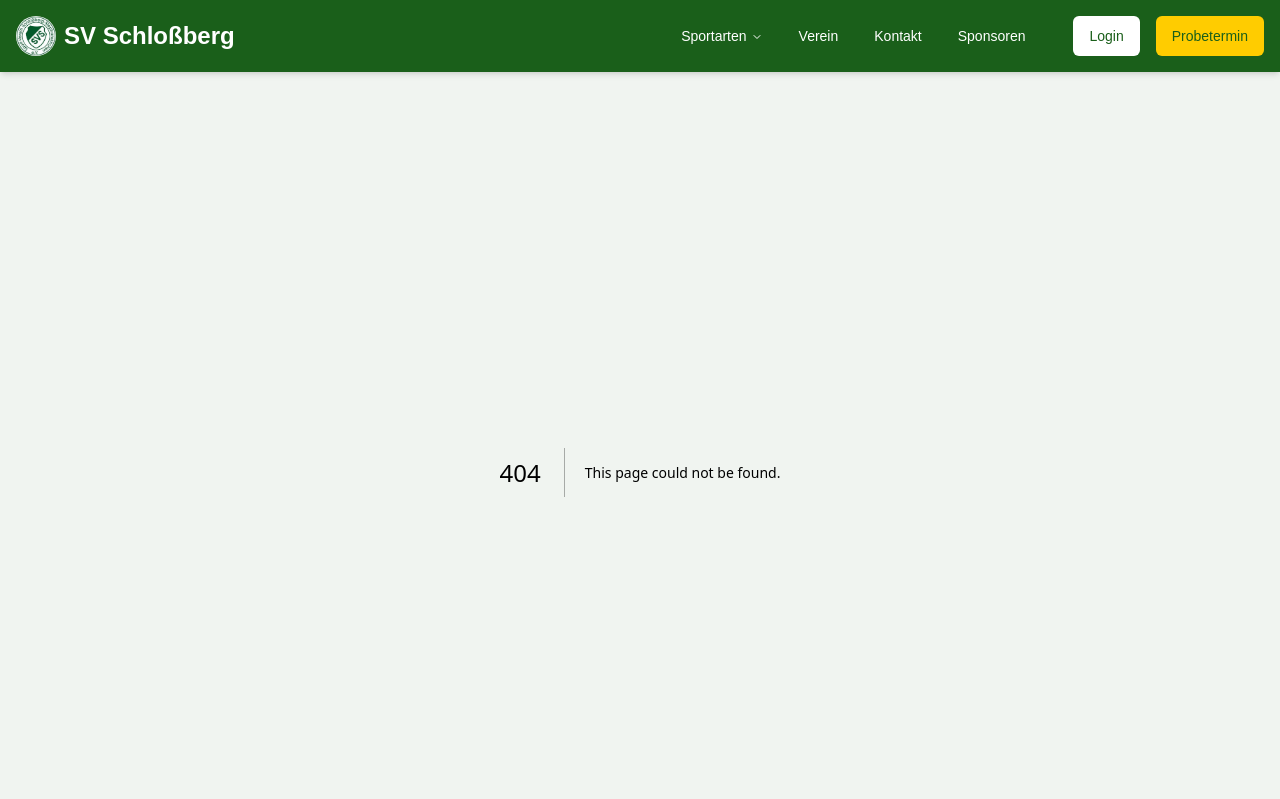
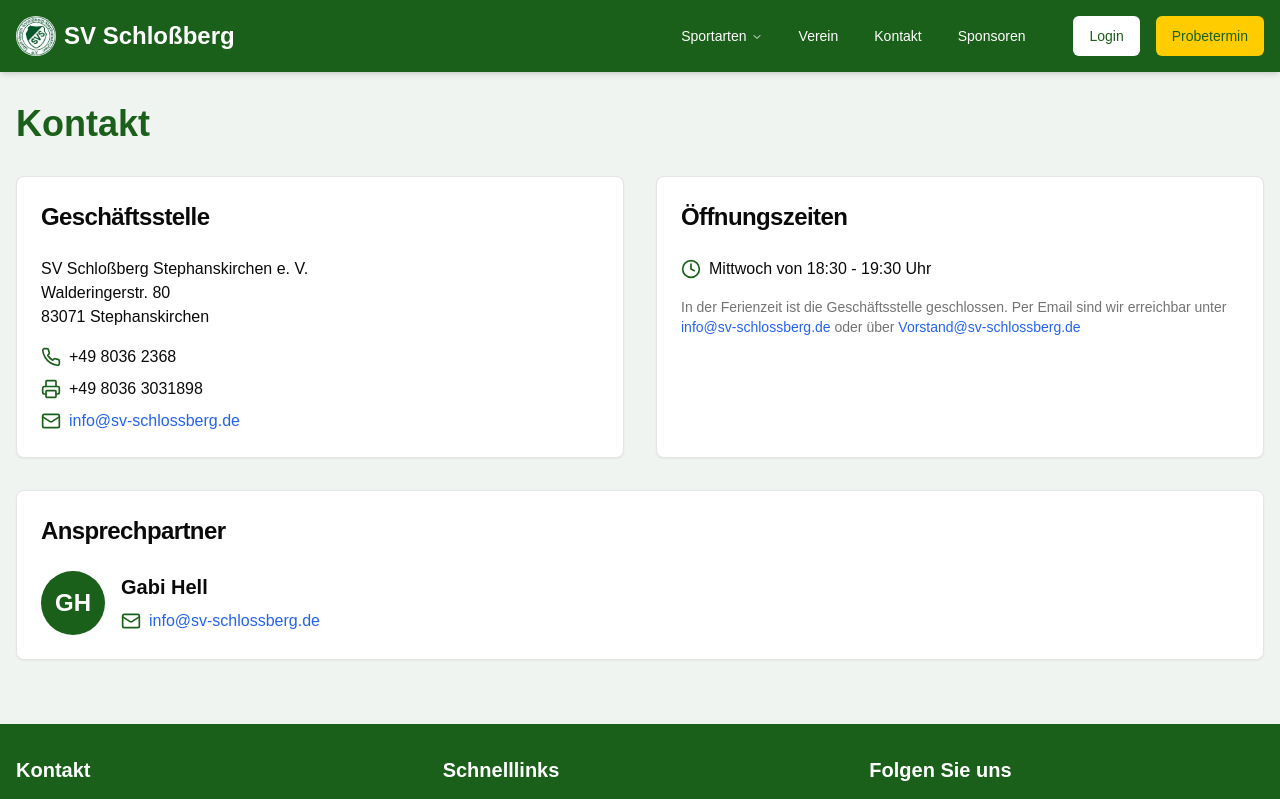
Before and after one commit to eliasnau/sv-schlossberg, a Next.js app: page /kontakt in a window 1280 px wide. Before the commit this address had no page. Shown: the top 799 px of the page. Built offline with nearby package versions, Linux system fonts and the light colour scheme.

Commit message:
feat: add contact page

```diff
--- /dev/null
+++ b/src/app/kontakt/page.tsx
@@ -0,0 +1,100 @@
+import { Mail, Phone, Printer, Clock } from "lucide-react";
+import { Card, CardContent, CardHeader, CardTitle } from "@/components/ui/card";
+
+export default function KontaktPage() {
+  return (
+    <div className="container mx-auto px-4 py-8">
+      <h1 className="text-4xl font-bold text-[#1a5f1a] mb-8">Kontakt</h1>
+
+      <div className="grid md:grid-cols-2 gap-8">
+        <Card>
+          <CardHeader>
+            <CardTitle className="text-2xl">Geschäftsstelle</CardTitle>
+          </CardHeader>
+          <CardContent>
+            <p className="mb-4">
+              SV Schloßberg Stephanskirchen e. V.
+              <br />
+              Walderingerstr. 80
+              <br />
+              83071 Stephanskirchen
+            </p>
+            <div className="space-y-2">
+              <div className="flex items-center">
+                <Phone className="mr-2 h-5 w-5 text-[#1a5f1a]" />
+                <span>+49 8036 2368</span>
+              </div>
+              <div className="flex items-center">
+                <Printer className="mr-2 h-5 w-5 text-[#1a5f1a]" />
+                <span>+49 8036 3031898</span>
+              </div>
+              <div className="flex items-center">
+                <Mail className="mr-2 h-5 w-5 text-[#1a5f1a]" />
+                <a
+                  href="mailto:info@sv-schlossberg.de"
+                  className="text-blue-600 hover:underline"
+                >
+                  info@sv-schlossberg.de
+                </a>
+              </div>
+            </div>
+          </CardContent>
+        </Card>
+
+        <Card>
+          <CardHeader>
+            <CardTitle className="text-2xl">Öffnungszeiten</CardTitle>
+          </CardHeader>
+          <CardContent>
+            <div className="flex items-center mb-4">
+              <Clock className="mr-2 h-5 w-5 text-[#1a5f1a]" />
+              <span>Mittwoch von 18:30 - 19:30 Uhr</span>
+            </div>
+            <p className="text-sm text-muted-foreground">
+              In der Ferienzeit ist die Geschäftsstelle geschlossen. Per Email
+              sind wir erreichbar unter{" "}
+              <a
+                href="mailto:info@sv-schlossberg.de"
+                className="text-blue-600 hover:underline"
+              >
+                info@sv-schlossberg.de
+              </a>{" "}
+              oder über{" "}
+              <a
+                href="mailto:Vorstand@sv-schlossberg.de"
+                className="text-blue-600 hover:underline"
+              >
+                Vorstand@sv-schlossberg.de
+              </a>
+            </p>
+          </CardContent>
+        </Card>
+      </div>
+
+      <Card className="mt-8">
+        <CardHeader>
+          <CardTitle className="text-2xl">Ansprechpartner</CardTitle>
+        </CardHeader>
+        <CardContent>
+          <div className="flex items-center space-x-4">
+            <div className="w-16 h-16 rounded-full bg-[#1a5f1a] flex items-center justify-center text-white text-2xl font-bold">
+              GH
+            </div>
+            <div>
+              <h3 className="text-xl font-semibold">Gabi Hell</h3>
+              <div className="flex items-center mt-2">
+                <Mail className="mr-2 h-5 w-5 text-[#1a5f1a]" />
+                <a
+                  href="mailto:info@sv-schlossberg.de"
+                  className="text-blue-600 hover:underline"
+                >
+                  info@sv-schlossberg.de
+                </a>
+              </div>
+            </div>
+          </div>
+        </CardContent>
+      </Card>
+    </div>
+  );
+}
```
